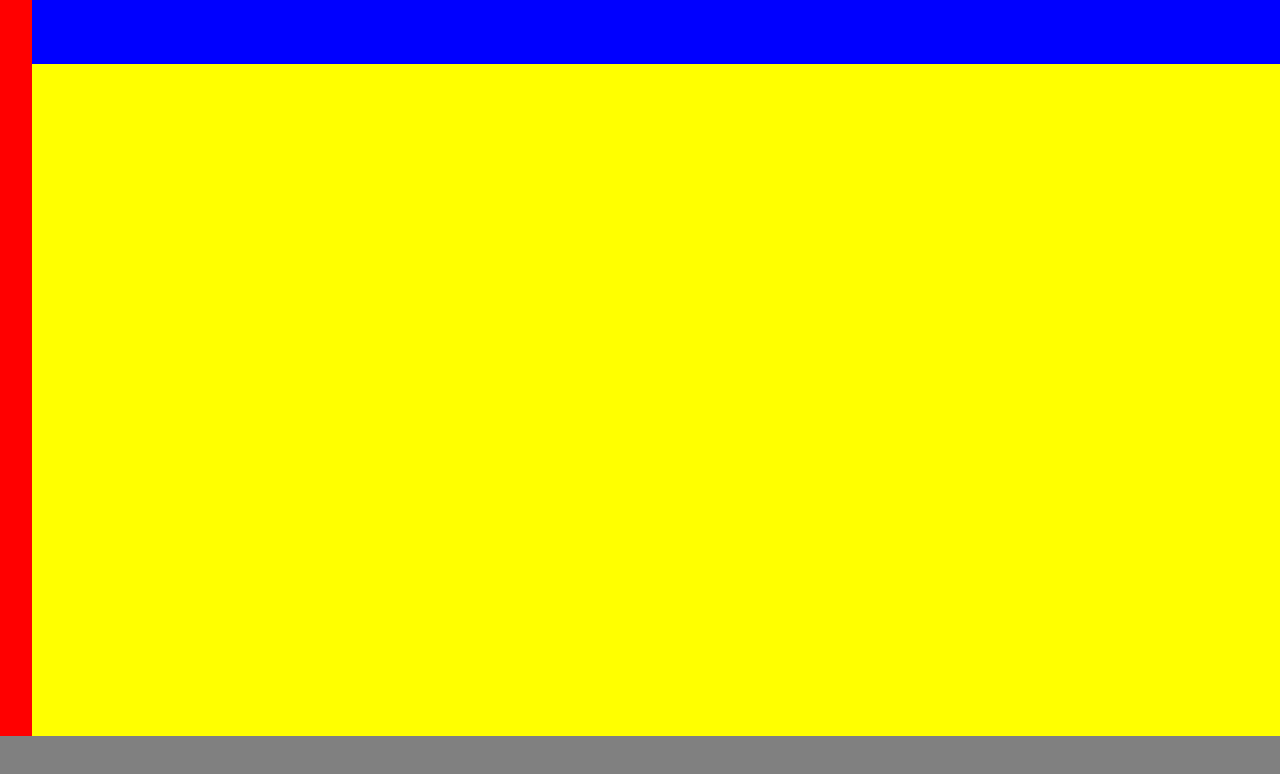
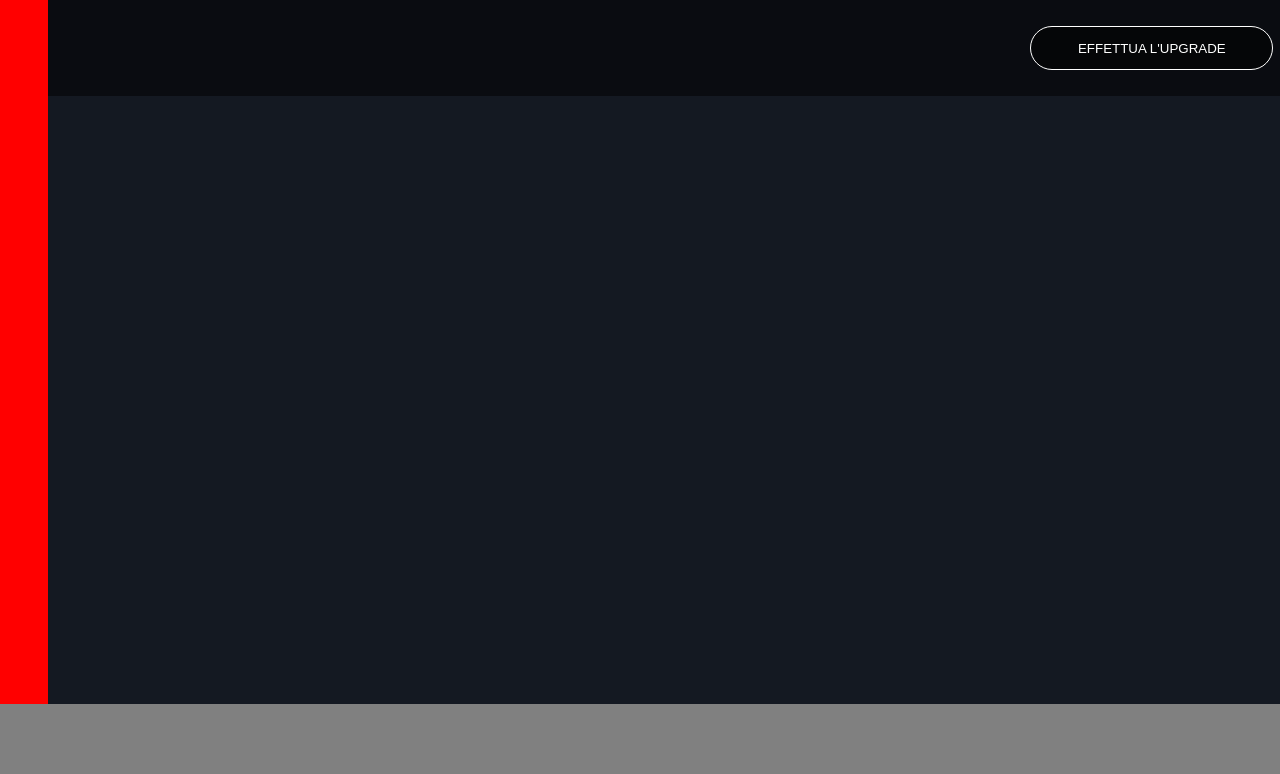
Before and after one commit to erkrabbo/html-css-spotifyweb, a plain HTML site: page index.html in a window 1280 px wide. Drawn offline with Linux system fonts and the light colour scheme.

Commit message:
header e pulsante

```diff
--- a/index.html
+++ b/index.html
@@ -10,7 +10,9 @@
 </head>
 <body class="debug">
 
-    <header></header>
+    <header>
+        <button class="upgrade-account">effettua l'upgrade</button>
+    </header>
     <main>
         <aside class="user-library"></aside>
         <div class="songs-container"></div>
--- a/style/style.css
+++ b/style/style.css
@@ -7,23 +7,52 @@
 }
 
 :root{
-    --sideWidth: 2rem;
-    --headerHeight: 4rem;
-    --footerHeight: 4rem;
+    --sideWidth: 3rem;
+    --headerHeight: 6rem;
+    --footerHeight: 6rem;
 }
 
 html{
     font-size: 16px;
 }
 
+
+
+
+
 header{
     position: fixed;
     top: 0;
     right: 0;
+    z-index: 50;
+
+    display: flex;
+    align-items: center;
+    justify-content: flex-end;
 
     height: var(--headerHeight);
     width: calc(100% - var(--sideWidth));
+
+    background-color: rgba(0, 0, 0, .5);
 }
+
+.upgrade-account{
+
+    margin-right: .5em;
+    padding: 1em 3.5em;
+
+    border: 1px solid white;
+    border-radius: 2em;
+
+    text-transform: uppercase;
+    color: white;
+
+    background-color: rgba(0, 0, 0, .5);
+
+
+}
+
+
 
 main{
     font-size: 0; /* perchè ho usato gli inline block come macro-container*/
@@ -43,18 +72,24 @@ main .songs-container{
     overflow-y: auto; /*scrollbar che compare solo se necessario*/
 }
 
+
+
+
+
 footer{
     position: fixed;
     bottom: 0;
     left: 0;
+    z-index: 49;
 
     height: var(--footerHeight);
     width: 100%;
 }
 
+
 /* DEBUG */
 .debug header{
-    background-color: blue;
+    /* background-color: #141922; */
 }
 
 .debug aside{
@@ -62,7 +97,7 @@ footer{
 }
 
 .debug main div{
-    background-color: yellow;
+    background-color: #141922;
 }
 
 .debug footer{
```
